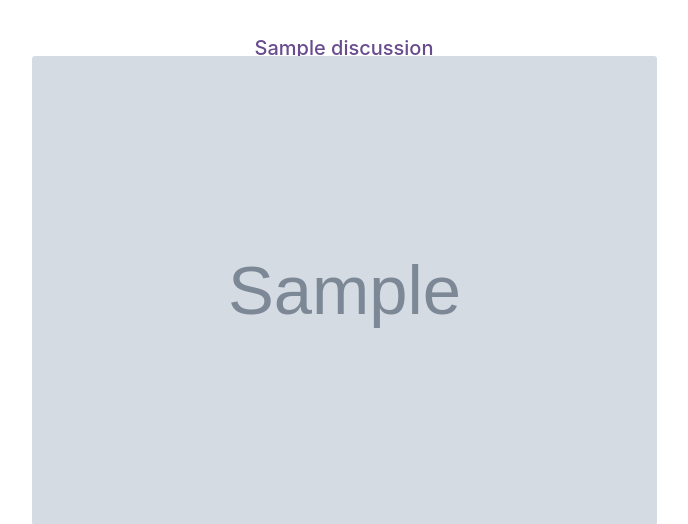
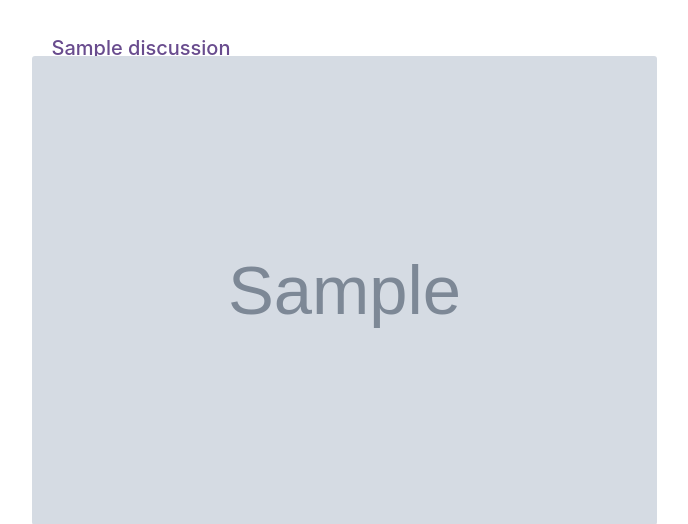
Before and after one commit to LaraDarine/lara-disqus, a Django app: page /discussions/1/ in a window 1280 px wide. Shown: the part 106-630 px from the top of the page, without its empty margins (296-984 px from the left). Run offline with Django 3.2, Linux system fonts and the light colour scheme; tables that the repository leaves empty hold one stand-in row (values such as "Sample post"); grey boxes marked "Sample" are stand-in pictures; some libraries are stand-ins or nearby versions.

Commit message:
Ubdate discussion title & content position

```diff
--- a/templates/discussions/discussion-details.html
+++ b/templates/discussions/discussion-details.html
@@ -3,10 +3,8 @@
 {% block content %}
 <section id="discuss-container" class="row mt-3">
     <div class="card col-sm-6 mx-auto border-0">
-        <div class="card-body mx-auto px-5">
-            <a href="{{ discussion.topic.title }}">
-                <h5 class="card-title text-primary">{{ discussion.title }}</h5>
-            </a>
+        <div class="card-body">
+            <h5 class="card-title text-primary">{{ discussion.title }}</h5>
             <p class="card-text">{{ discussion.content }}</p>
         </div>
         <img src="{{ discussion.main_image.url }}" class="card-img" alt="{{ discussion.id }}">
```
